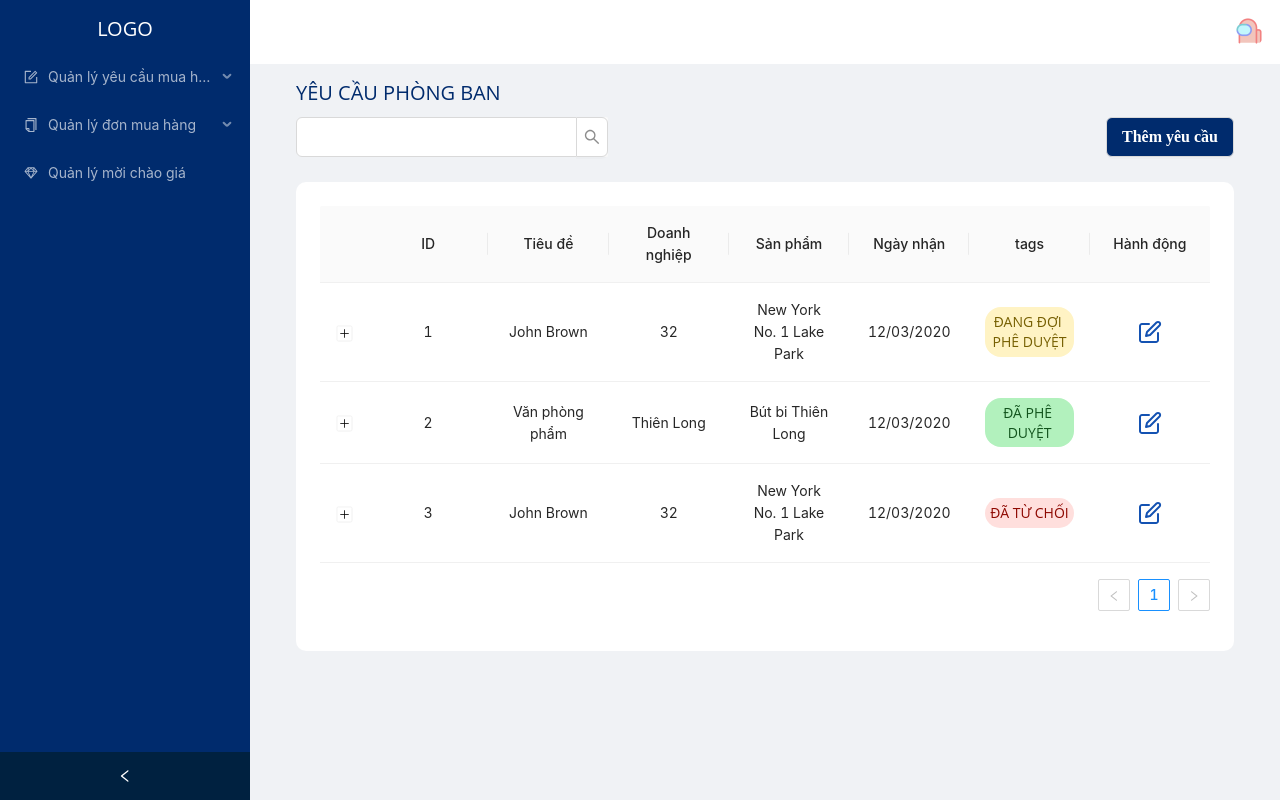
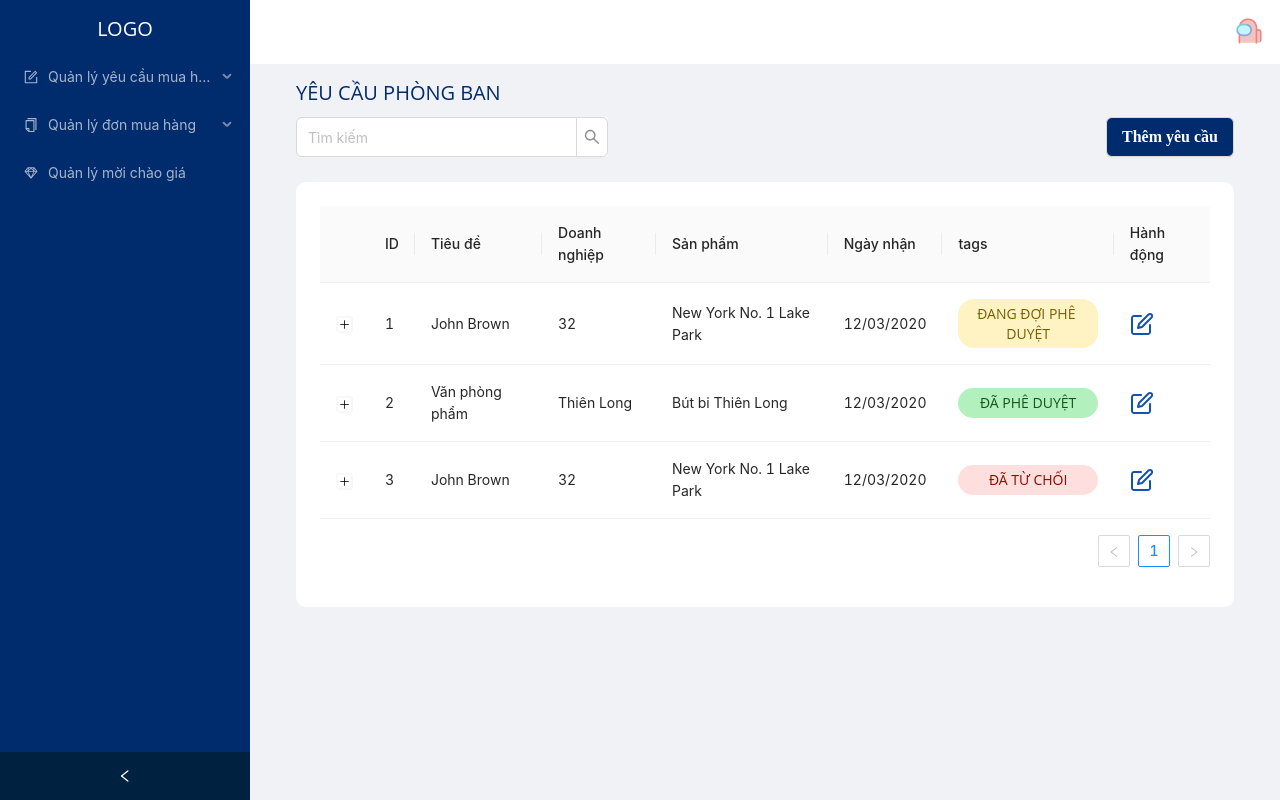
Before and after one commit to nhantruc03/gtnm, a React (Create React App) app: page /yeucauphongban in a window 1280 px wide. Built offline with nearby package versions, Linux system fonts and the light colour scheme.

Commit message:
Update css

```diff
--- a/src/App.css
+++ b/src/App.css
@@ -49,7 +49,10 @@
 
 .site-layout .site-layout-background {
     background: #fff;
+
 }
+
+
 
 .ant-input-group>.ant-input:first-child,
 .ant-input-group-addon:first-child {
@@ -110,10 +113,11 @@ span.ant-tag {
     font-style: normal;
     font-weight: normal;
     font-size: unset;
+    text-align: center;
     line-height: 140%;
     border-radius: 16px;
     border: 0px;
-    padding: 5px 0 5px 0;
+    padding: 5px 5px 5px 5px;
     width: 100%;
     text-transform: none;
     white-space: break-spaces;
@@ -169,13 +173,14 @@ button.ant-btn.ant-btn-icon-only.ant-input-search-button {
 }
 
 th.ant-table-cell {
-    text-align: center !important;
-    max-width: 20px !important;
+    text-align: left !important;
+    max-width: max-content !important;
+    background: #F1F7FF;
 }
 
 td.ant-table-cell {
-    text-align: center !important;
-    max-width: 20px !important;
+    text-align: left !important;
+    max-width: max-content!important;
 }
 
 .invisible {
--- a/src/component/DonMuaHang/danhsach.js
+++ b/src/component/DonMuaHang/danhsach.js
@@ -12,7 +12,7 @@ const columns = [
     { title: 'Sản phẩm', dataIndex: 'tensanpham', key: 'tensanpham' },
     { title: 'Ngày nhận', dataIndex: 'ngaynhanhang', key: 'ngaynhanhang' },
     {
-        title: 'tags',
+        title: 'Trạng thái',
         dataIndex: 'tags',
         key: 'tags',
         render: tags => (
@@ -30,7 +30,7 @@ const columns = [
                     }
                     return (
                         <Tag className={`${color}`} key={tag}>
-                            {tag.toUpperCase()}
+                            {tag}
                         </Tag>
                     );
                 })}
@@ -70,7 +70,7 @@ const sub_columns = [
                     }
                     return (
                         <Tag className={`${color}`} key={tag}>
-                            {tag.toUpperCase()}
+
                         </Tag>
                     );
                 })}
@@ -142,7 +142,7 @@ class danhsach extends Component {
                     </Col>
                 </Row>
 
-                <div className="site-layout-background" style={{ padding: 24, margin: 30, marginTop: 10, minHeight: 360, borderRadius: '10px' }}>
+                <div className="site-layout-background" style={{ padding: 24, margin: 30, marginTop: 10, minHeight: 360, borderRadius: '10px', boxShadow: 'inherit' }}>
                     <Table
                         expandRowByClick={true}
                         columns={columns}
--- a/src/component/search.js
+++ b/src/component/search.js
@@ -17,7 +17,7 @@ class s extends Component {
 
     render() {
         return (
-            <Search style={{ marginBottom: 15, borderTopLeftRadius: '10px' }} onChange={(e) => this.onChange(e)}></Search>
+            <Search placeholder="Tìm kiếm" style={{ marginBottom: 15, borderTopLeftRadius: '10px' }}  onChange={(e) => this.onChange(e)}></Search>
         );
     }
 }
```
Also changed, not shown: 2 other files (tests, documents, lock files or other folders).
